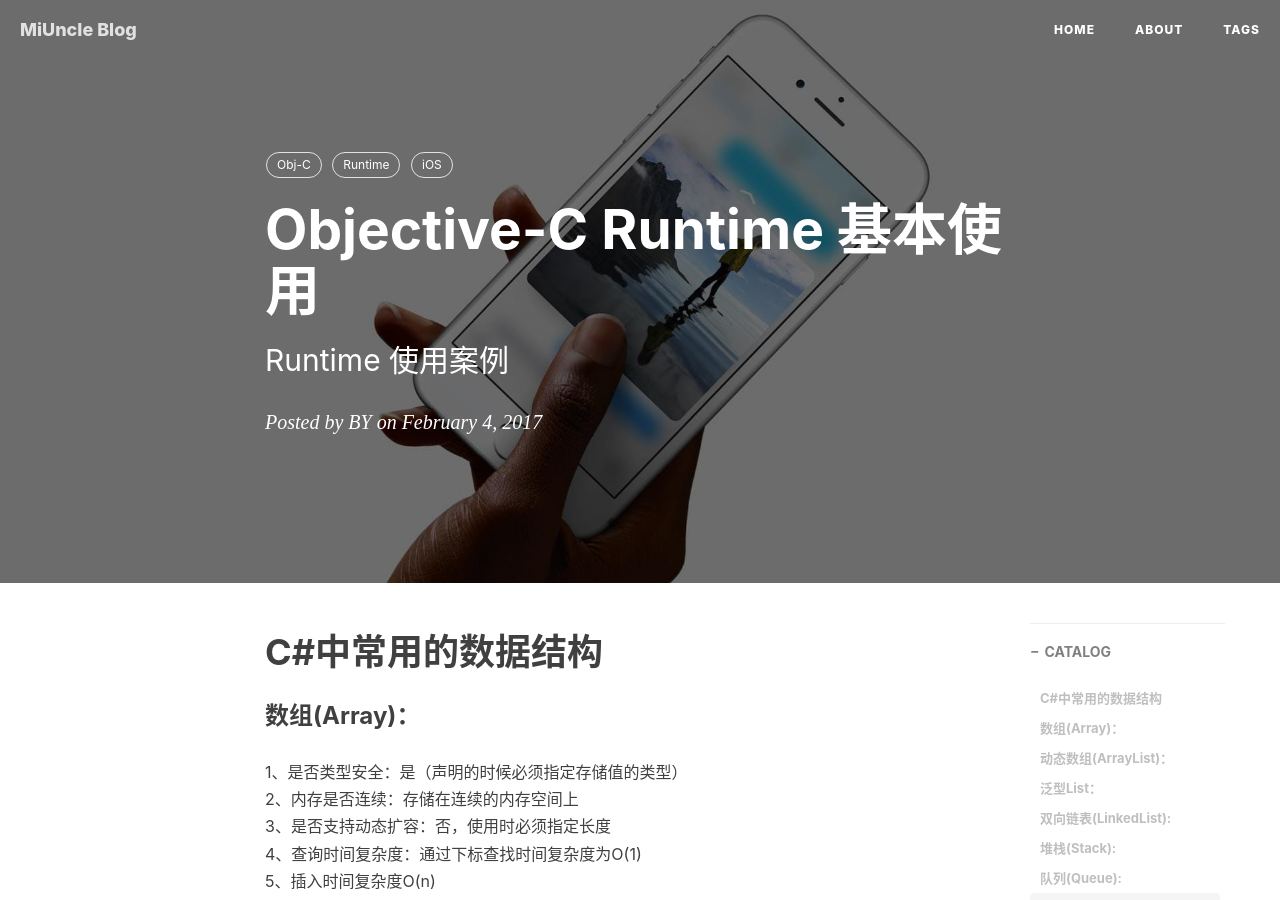
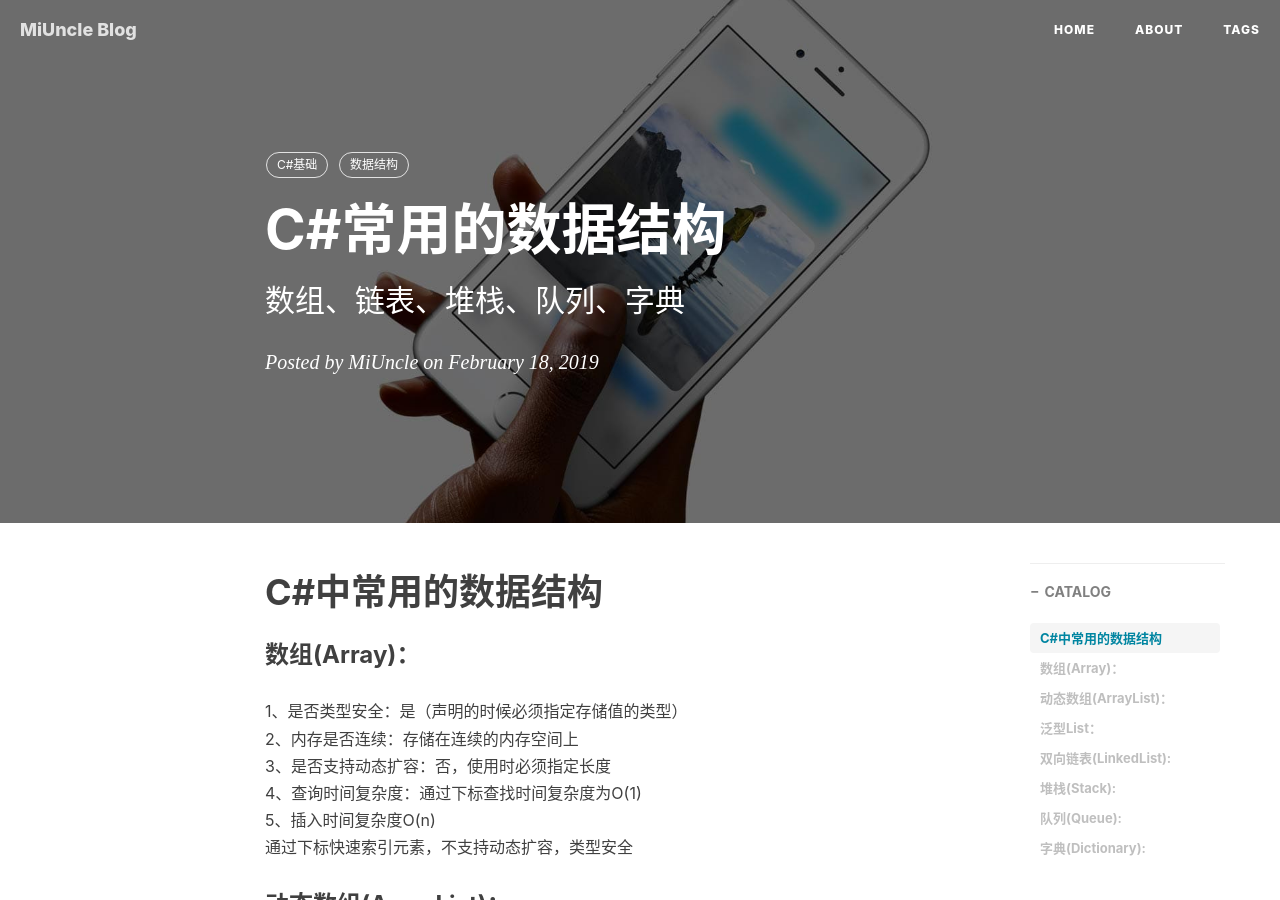
Before and after one commit to DuPrince/DuPrince.github.io, a Jekyll site: the page built from _posts/2019-02-18-C#常用的数据结构.md, in a window 1280 px wide and 900 px high. Built offline with Jekyll 4.4.1, drawn with Linux system fonts in a browser that asks for light colours; nearby versions of some CDN libraries; comment, search, counter and statistics services are not loaded; some of the changed text lies outside the part shown.

Commit message:
修改head

```diff
--- a/_posts/2019-02-18-C#-常用的数据结构.md
+++ b/_posts/2019-02-18-C#常用的数据结构.md
@@ -1,15 +1,14 @@
 ---
 layout:     post
-title:      Objective-C Runtime 基本使用
-subtitle:   Runtime 使用案例
-date:       2017-02-04
-author:     BY
+title:      C#常用的数据结构
+subtitle:   数组、链表、堆栈、队列、字典
+date:       2019-02-18
+author:     MiUncle
 header-img: img/post-bg-ios9-web.jpg
 catalog: true
 tags:
-    - Obj-C
-    - Runtime
-    - iOS
+    - C#基础
+    - 数据结构
 ---
 
 
```
